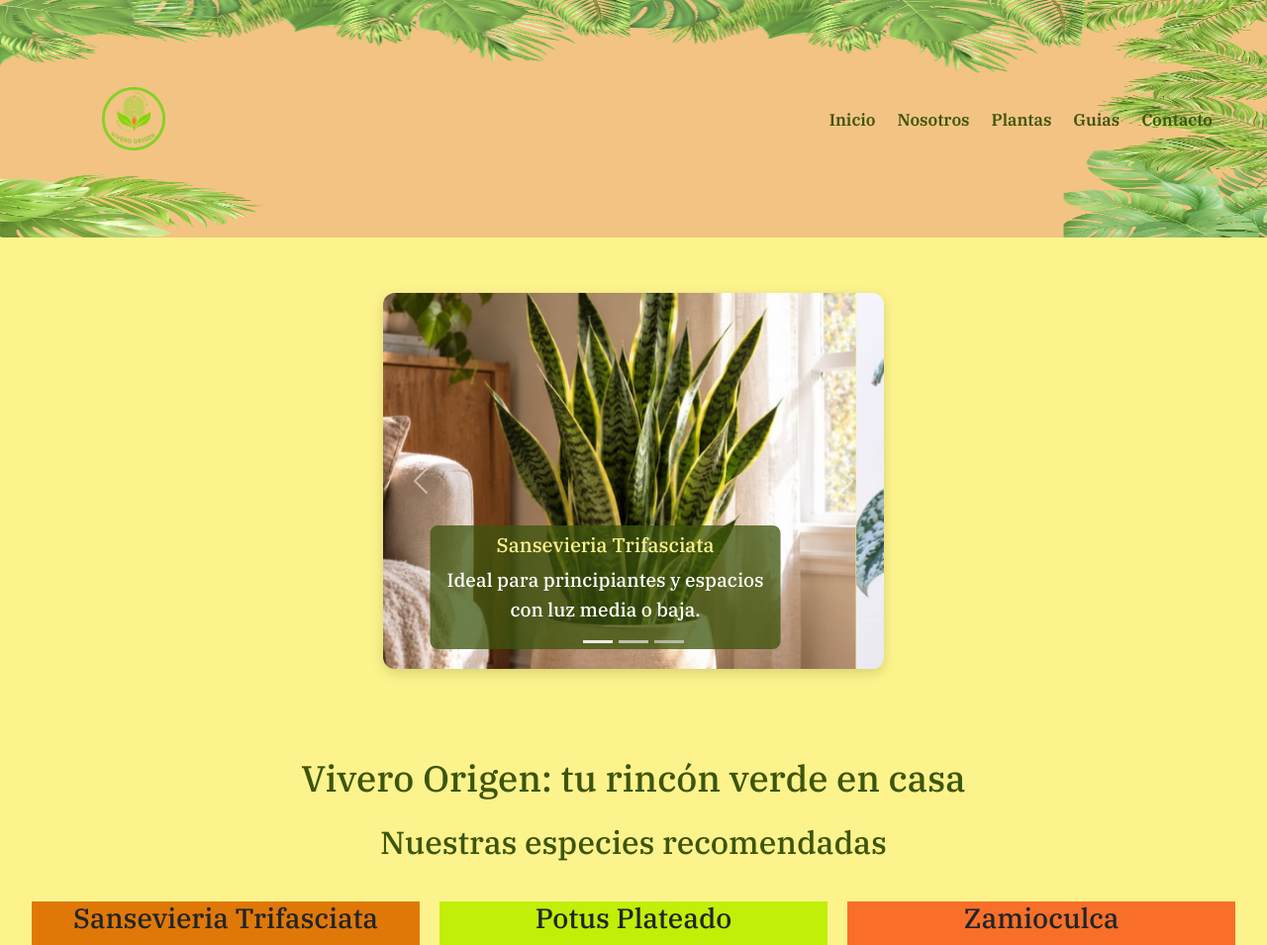
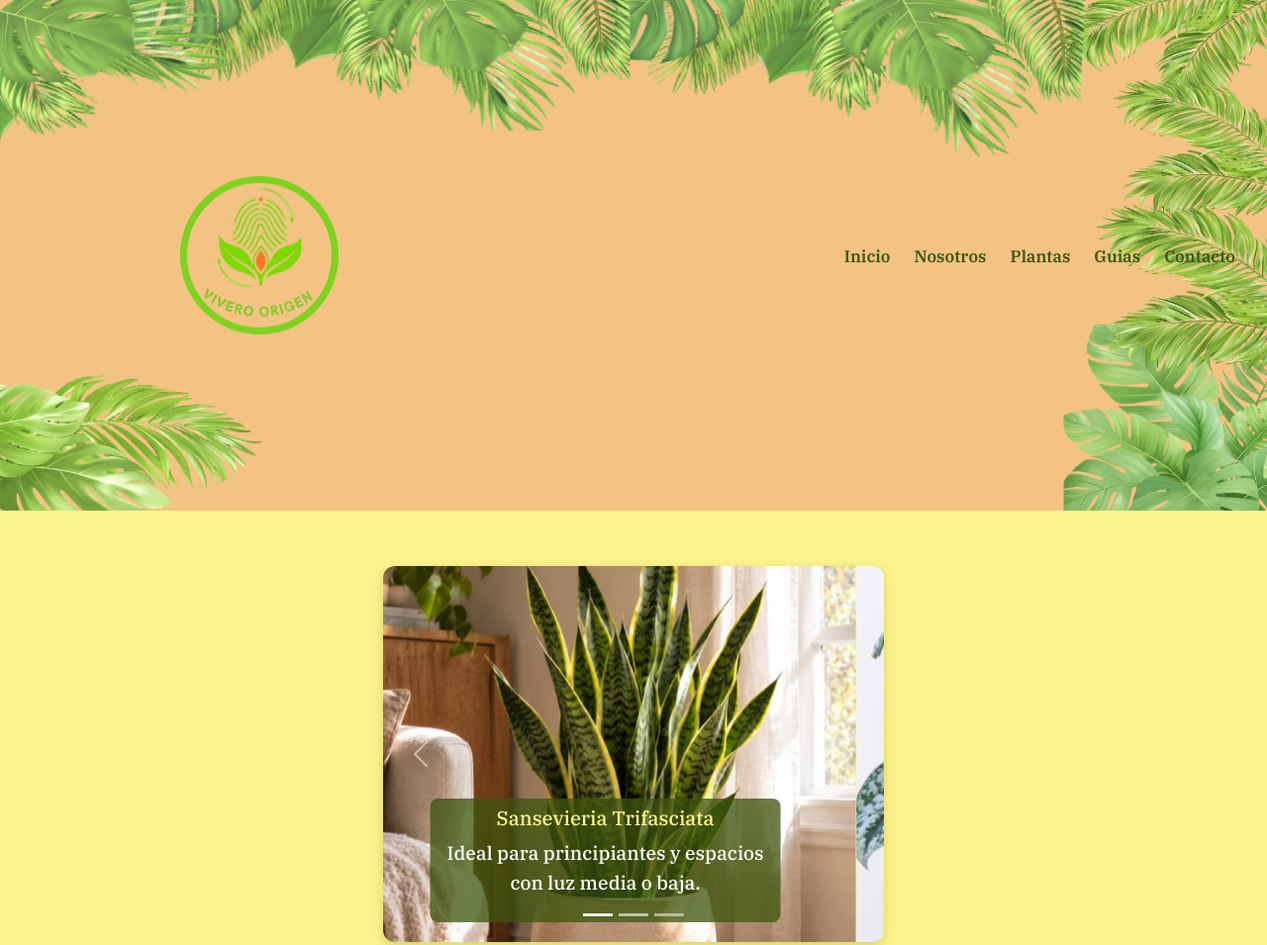
Before and after one commit to SilvinaLissaso26/ViveroOrigenWeb, a plain HTML site: page index.html in a window 1280 px wide. Shown: the top 955 px of the page at 99% size. Drawn offline with nearby package versions, Linux system fonts and the light colour scheme.

Commit message:
Integracion de Bootstrap en todas las paginas

```diff
--- a/index.html
+++ b/index.html
@@ -21,26 +21,33 @@
 </head>
 
 <body>
-    <header>
-        <!-- logo -->
-        <img src="./img/logo vivero origen.png" alt="logo del vivero">
-        <!-- Navegacion -->
-        <nav>
-            <ul>
-                <li>
-                    <a href="#">Inicio</a>
-                </li>
-                <li><a href="./pages/nosotros.html">Nosotros</a>
-                </li>
-                <li><a href="./pages/plantas.html">Plantas</a>
-                </li>
-                <li><a href="./pages/guias.html">Guias</a>
-                </li>
-                <li><a href="./pages/contacto.html">Contacto</a>
-                </li>
-            </ul>
-        </nav>
+        <header class="navbar navbar-expand-lg">
+        <div class="container-fluid">
+            <!-- Logo original -->
+            <a class="navbar-brand p-0" href="#">
+                <img src="./img/logo vivero origen.png" alt="logo del vivero">
+            </a>
+
+            <!-- Botón hamburguesa para mobile -->
+            <button class="navbar-toggler" type="button" data-bs-toggle="collapse" data-bs-target="#menuNavegacion" aria-controls="menuNavegacion" aria-expanded="false" aria-label="Toggle navigation">
+                <span class="navbar-toggler-icon"></span>
+            </button>
+
+            <!-- Menú colapsable con tu navegación -->
+            <div class="collapse navbar-collapse justify-content-end" id="menuNavegacion">
+                <nav>
+                    <ul>
+                        <li><a href="#">Inicio</a></li>
+                        <li><a href="./pages/nosotros.html">Nosotros</a></li>
+                        <li><a href="./pages/plantas.html">Plantas</a></li>
+                        <li><a href="./pages/guias.html">Guias</a></li>
+                        <li><a href="./pages/contacto.html">Contacto</a></li>
+                    </ul>
+                </nav>
+            </div>
+        </div>
     </header>
+
 
     <!--Contenido principal-->
 
```
